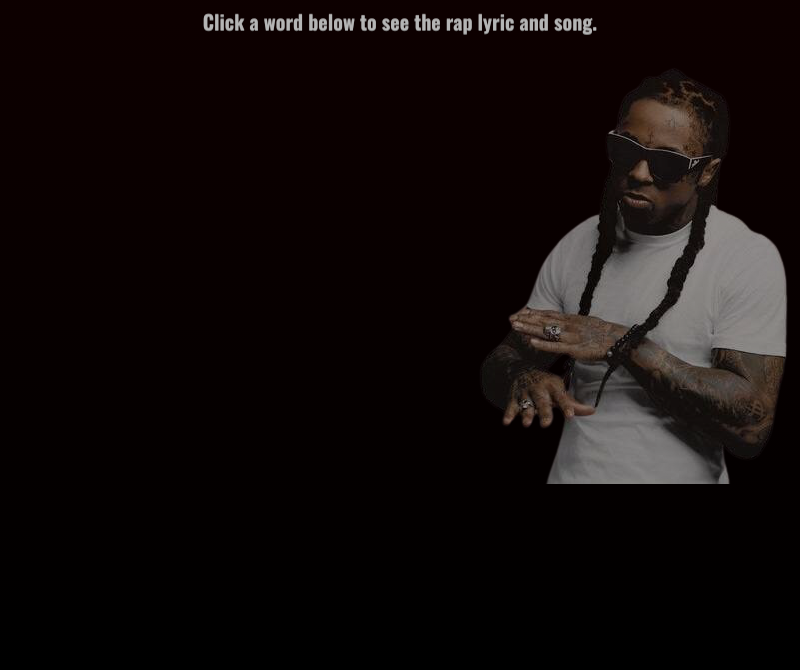
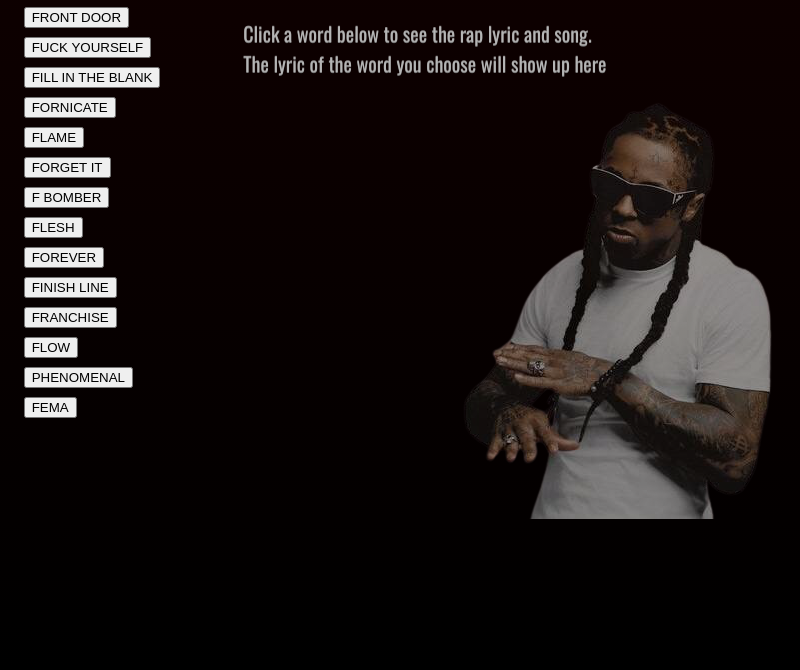
Before and after one commit to Dani-Stem/TuneGPT, an Electron app: page raps.html in a window 800 px wide. Shown: the part 130-800 px from the top of the page. Drawn offline with nearby package versions, Linux system fonts and the light colour scheme.

Commit message:
Add files via upload

```diff
--- a/raps.css
+++ b/raps.css
@@ -19,18 +19,9 @@ html{
     color: #fff;
 }
 
-.mainbox{
-    padding-left: 5%;
-    padding-right: 5%;
-    font-size: 2.5vw;
-    color: rgba(205, 205, 205, 0.711);
-    text-shadow: 0px 1px #7a7a7a;
-}
-
 .maintitle{
   text-align: center;
   color: rgba(255, 255, 255, 0.767);
-  padding-top: 1%;
   text-shadow: 0px 1px #7a7a7a;
 }
 
@@ -38,8 +29,27 @@ html{
   text-align: center;
   font-size: 2.5vw;
   color: rgba(205, 205, 205, 0.711);
-  padding-bottom: 1%;
+  padding-bottom: 5%;
   text-shadow: 0px 1px #7a7a7a;
+}
+
+.mainbox{
+  width: 100%;
+  font-size: 2.5vw;
+  color: rgba(205, 205, 205, 0.711);
+  text-shadow: 0px 1px #7a7a7a;
+}
+
+.boxleft{
+  float: left;
+  width: 28%;
+  padding-left: 2%;
+}
+
+.boxright{
+  float: right;
+  width:68%;
+  padding-right: 2%;
 }
 
 .buttons{
--- a/raps.html
+++ b/raps.html
@@ -9,7 +9,7 @@
 <link rel="preconnect" href="https://fonts.gstatic.com" crossorigin>
 <link href="https://fonts.googleapis.com/css2?family=Oswald:wght@200..700&family=Shadows+Into+Light&display=swap" rel="stylesheet">
     <!-- https://developer.mozilla.org/en-US/docs/Web/HTTP/CSP -->
-    <link rel="stylesheet" href="rap.css">
+    <link rel="stylesheet" href="raps.css">
     <!-- <meta http-equiv="Content-Security-Policy" content="default-src 'self'; script-src 'self'"> -->
     <title>TuneGPT</title>
   </head>
@@ -21,24 +21,117 @@
     </div>
 <center><h1 class="maintitle">Rap index</h1></center>
 
-<center><h3 class="subtitle">Click a word below to see the rap lyric and song.</h3></center>
 <div class="mainbox">
 
     <div class="boxleft">
-
+        <button id = "btn" onclick = "changeImage()"> FRONT DOOR </button>
+        <br>
+        <button id = "btn" onclick = "changeImage1()"> FUCK YOURSELF</button>
+        <br>
+        <button id = "btn" onclick = "changeImage2()"> FILL IN THE BLANK </button>
+        <br>
+        <button id = "btn" onclick = "changeImage3()"> FORNICATE </button>
+        <br>
+        <button id = "btn" onclick = "changeImage4()"> FLAME </button>
+        <br>
+        <button id = "btn" onclick = "changeImage5()"> FORGET IT </button>
+        <br>
+        <button id = "btn" onclick = "changeImage6()"> F BOMBER </button>
+        <br>
+        <button id = "btn" onclick = "changeImage7()"> FLESH </button>
+        <br>
+        <button id = "btn" onclick = "changeImage8()"> FOREVER </button>
+        <br>
+        <button id = "btn" onclick = "changeImage9()"> FINISH LINE </button>
+        <br>
+        <button id = "btn" onclick = "changeImage10()"> FRANCHISE </button>
+        <br>
+        <button id = "btn" onclick = "changeImage11()"> FLOW </button>
+        <br>
+        <button id = "btn" onclick = "changeImage12()"> PHENOMENAL </button>
+        <br>
+        <button id = "btn" onclick = "changeImage13()"> FEMA </button>
+        <br>
 
     </div>
 
     <div class="boxright">
+        <p id = "upper">Click a word below to see the rap lyric and song.
+        <br>The lyric of the word you choose will show up here</p>
 
+        <center><img src="wayne.png" id = "image"></center>
+        <br>
+        <center><p id="p1"> </p></center>
+        <p id = "result"> </p>
     </div>
 
 </div>
 
 
 
-<img src="wayne.png">
+<!-- <img src="wayne.png"> -->
 
+
+<script>
+    var result = document.getElementById("result");
+    var upper = document.getElementById("upper");
+    function changeImage() {
+       var image = document.getElementById("image");
+       document.getElementById("p1").innerHTML = "Weezy F. Baby and the F is for Front Door Cause that's where I brang it Soo-woo if you bangin', motherfucker!";
+       }
+    function changeImage1() {
+       var image = document.getElementById("image");
+       document.getElementById("p1").innerHTML = "Uh, all or nothing or nothing else I bleed reality, I should cut myself Just had a bowl of riches, and a cup of wealth And the F is for Fuck yourself";
+       }
+    function changeImage2() {
+       var image = document.getElementById("image");
+       document.getElementById("p1").innerHTML = "Destructive-ass nigga, watch me break the bank Weezy F and the F is for Fill in the blank";
+       }
+    function changeImage3() {
+       var image = document.getElementById("image");
+       document.getElementById("p1").innerHTML = "Weezy fuck the world yep, I fuck it 'til it ovulate Get her to the crib, get in that pussy and just dominate Weezy F. Baby, and the F is for Fornicate Polo Ralph Lauren, bitch, that's what my pajamas say Big tall glass of some shit you can't pronounciate";
+       }
+    function changeImage4() {
+       var image = document.getElementById("image");
+       document.getElementById("p1").innerHTML = "I'm Weezy F., and the F is for Flame Eat these rappers, chef up the game Shit on the track, shit on the train Murder the beat—the beat was slain";
+       }
+    function changeImage5() {
+       var image = document.getElementById("image");
+       document.getElementById("p1").innerHTML = "I'm on, like the lights, I light up The kush, knock out, Tyson fights, I'm talkin bout Ass and titties, Sex and the City Weezy F Baby and the F is for Forget it I'm lovin my shine, sippin on fine wine Up in some fine dime, then she give me Einstein";
+       }
+    function changeImage6() {
+       var image = document.getElementById("image");
+       document.getElementById("p1").innerHTML = "Say it with your chest, mama, say less, mama Weezy F and the F is for F bomber Yes, mama I'ma eat you like Jeff Dahmer Say she on her period, let's make a mess, mama";
+       }
+    function changeImage7() {
+       var image = document.getElementById("image");
+       document.getElementById("p1").innerHTML = "Use protection when you fuck around Possession of deception imperfection no affection No correct your transgression turn depression to aggression Got an obsession for expression With no pressure no discretion and the F is for the Flesh of all the fleshless ones I left em F em.";
+       }
+    function changeImage8() {
+       var image = document.getElementById("image");
+       document.getElementById("p1").innerHTML = "I'm breaking your level, boy, I'm taking your medal, boy Weezy F. Baby and the F is for forever, boy!";
+       }
+    function changeImage9() {
+       var image = document.getElementById("image");
+       document.getElementById("p1").innerHTML = "Eagle street where them twenty’s go for 25 Bitch I’m a boss I got ya ho in my assembly line Here’s Weezy F and the 'F' is for finish line";
+       }
+    function changeImage10() {
+       var image = document.getElementById("image");
+       document.getElementById("p1").innerHTML = "Weezy F and the 'F' is for franchise You looking at me is like you're looking through ant eyes Hahaha! Young Money can't die";
+       }
+    function changeImage11() {
+       var image = document.getElementById("image");
+       document.getElementById("p1").innerHTML = "You know what's under the seat, I got the Combat 4 Gave a nigga one, bet he don't come back no more Nope - it's Weezy F and the 'F' is for flow I spit blood on a track, call me Dracula dough";
+       }
+    function changeImage12() {
+       var image = document.getElementById("image");
+       document.getElementById("p1").innerHTML = "Yes, I do it big, call me Little Astronomical Weezy F. Baby, and the F is for phenomenal type of nigga go and get his hood 'cross his abdominal";
+       }
+    function changeImage13() {
+       var image = document.getElementById("image");
+       document.getElementById("p1").innerHTML = "I gotta bring the hood back after Katrina Weezy F Baby, now the F is for FEMA";
+       }
+ </script>
 
 </body>
 </html>
```
